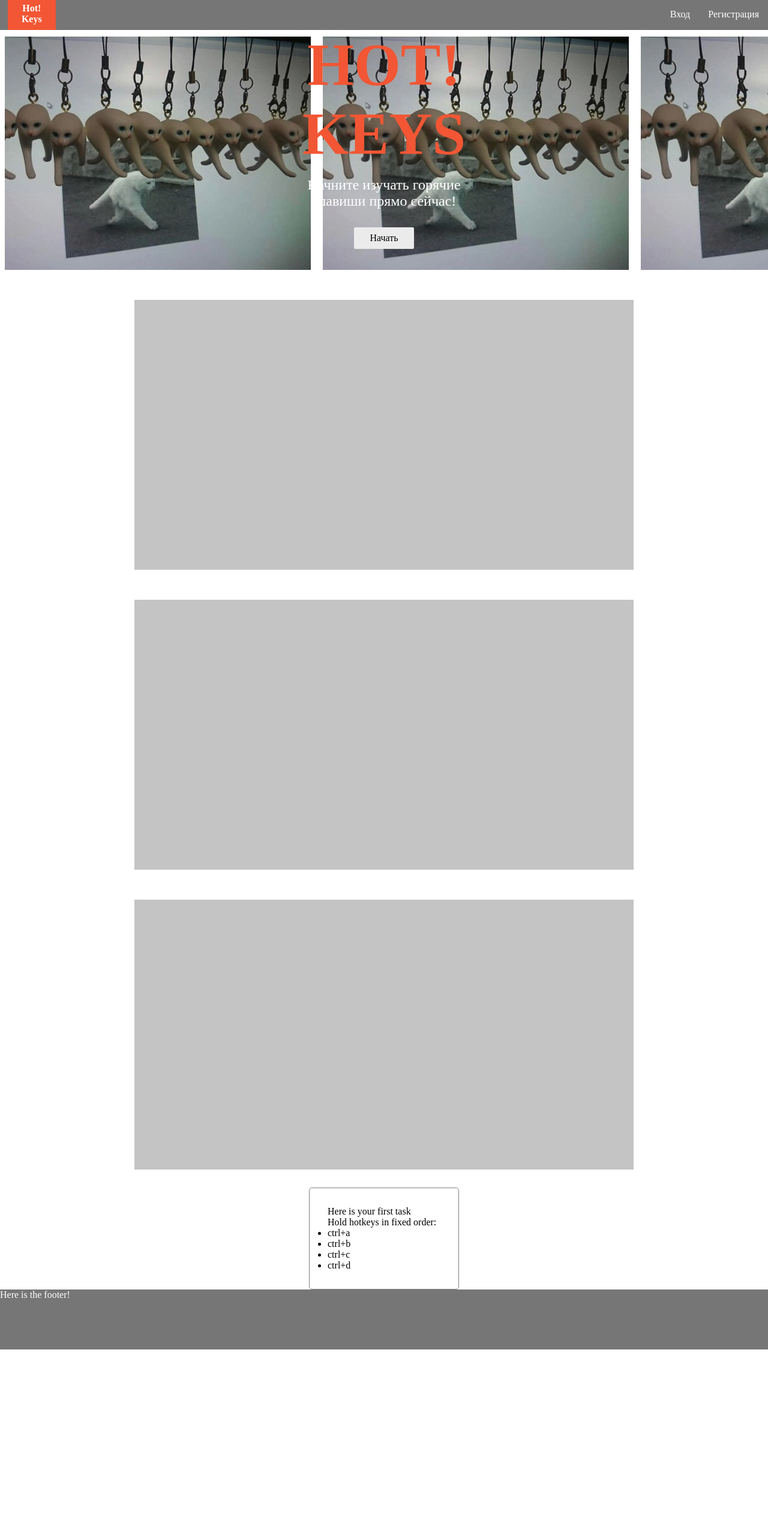
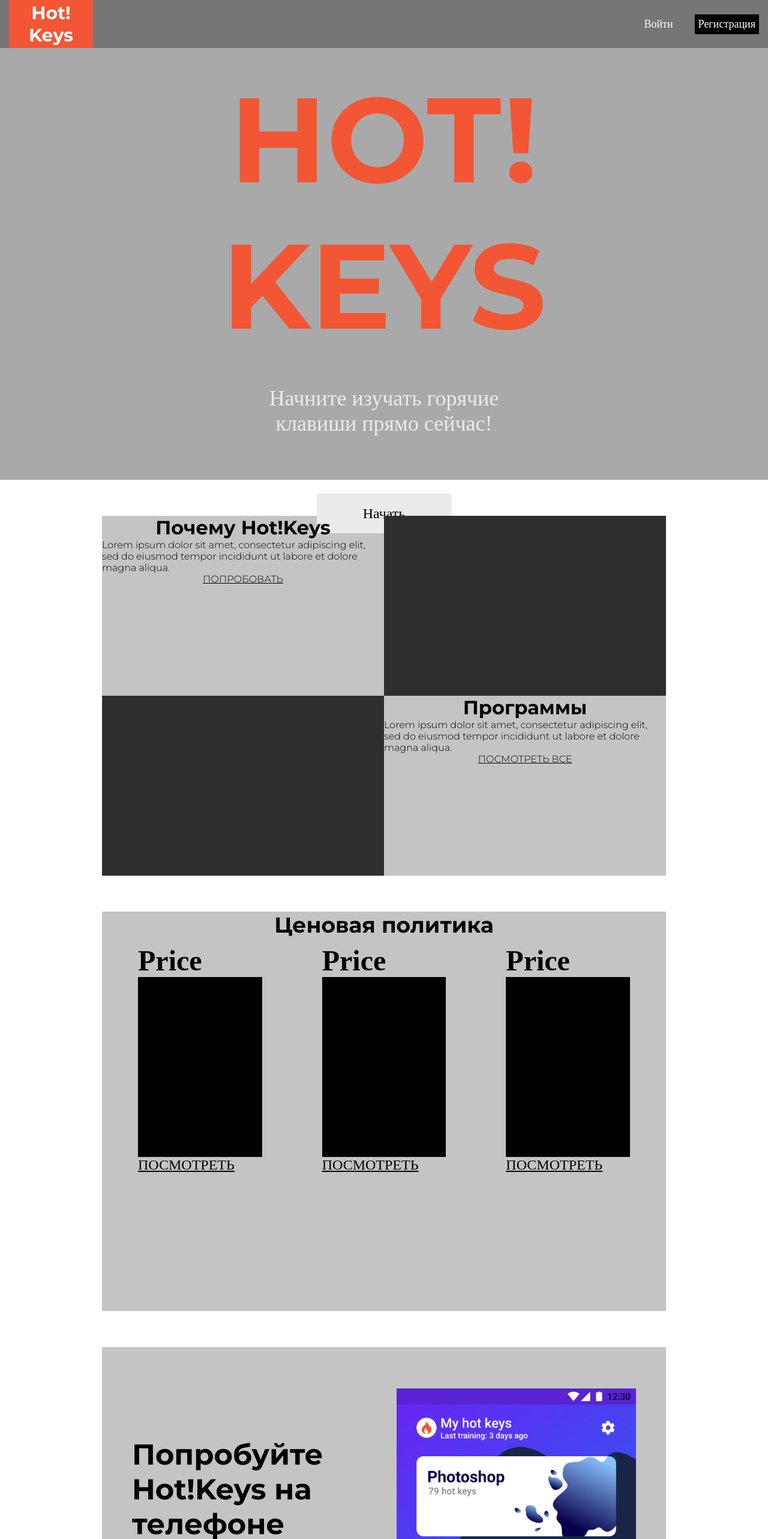
Before and after one commit to LeagueOfDevelopers/HotKeysFrontend, a React (Create React App) app in the folder hotkeys/: page / in a window 1280 px wide. Shown: the top 2566 px of the page at 60% size. Before the commit the page ends 2250 px from the top, so only its background shows below. Built offline with nearby package versions, Linux system fonts and the light colour scheme.

Commit message:
added layout

```diff
--- a/hotkeys/src/App.css
+++ b/hotkeys/src/App.css
@@ -1,3 +1,11 @@
+@import url('https://fonts.googleapis.com/css?family=Montserrat:300,700');
+@import url('https://fonts.googleapis.com/css?family=PT+Sans:100');
+
+* {
+  margin: 0;
+   padding: 0;
+ }
+
 .App {
   width: 100%;
   height: 100%;
--- /dev/null
+++ b/hotkeys/src/components/PriceColumns/PriceColumns.css
@@ -0,0 +1,16 @@
+#bar-element{
+    font-family: PTSans;
+    font-size: 24px;
+    height: 100%;
+    display: flex;
+    flex-basis: 30%;
+    flex-direction: column;
+    padding: 0 50px;
+
+}
+
+#column{
+    height: 300px;
+    background-color: #000000;
+
+}
--- /dev/null
+++ b/hotkeys/src/components/PriceColumns/PriceColumns.js
@@ -0,0 +1,15 @@
+import React from 'react';
+
+import './PriceColumns.css';
+
+const PriceColumns = (props) =>{
+    return(
+        <div id='bar-element'>
+            <h1>Price</h1>
+            <div id='column'></div>
+            <a href='#'>ПОСМОТРЕТЬ</a>
+        </div>
+    )
+}
+
+export default PriceColumns;
--- a/hotkeys/src/containers/Footer/Footer.css
+++ b/hotkeys/src/containers/Footer/Footer.css
@@ -1,29 +1,7 @@
- footer{
-
-    left: 0;
-    bottom: 0;
+footer{
     height: auto;
     width: 100%;
+    height: 100px;
     color: #ffffff;
     background-color: #767676;
 }
-.Footer{
-    align-content: center;
-}
-* {
-    margin: 0;
-    padding: 0;
-  }
-  .wrapper {
-    display: flex;
-    flex-direction: column;
-    height: 100%;
-  }
-
-  .footer {
-    flex: 0 0 auto;
-    width: 100%;
-    color: #ffffff;
-    background-color: #767676;
-    height: 100px;
-  }
--- a/hotkeys/src/containers/Footer/Footer.js
+++ b/hotkeys/src/containers/Footer/Footer.js
@@ -5,8 +5,8 @@ class Footer extends Component{
 
     render(){
         return(
-            <footer className="footer">
-                Here is the footer!
+            <footer id="footer">
+
             </footer>
         )
     }
--- a/hotkeys/src/containers/Header/Header.css
+++ b/hotkeys/src/containers/Header/Header.css
@@ -1,38 +1,64 @@
-.Header{
+#Header{
     width: 100%;
-    min-height: 50px;
+    height: 80px;
+    position: relative;
     background-color: #767676;
     align-items: center;
     border-radius: none;
     color: #ffffff;
+    padding: 0 15px;
+    box-sizing: border-box;
 }
+ul{
+    display: block;
+    height: 80px;
 
-.HeaderTabs{
+}
+.header-tabs{
     list-style: none;
 }
 
-.Logo{
-    width: 80px;
-    height: 45px;
-
+.logo{
+    width: 140px;
+    height: 100%;
+    display: flex;
     float: left;
     text-align: center;
+    justify-content: center;
+    align-items: center;
 
-    font-family: Montserrat;
-    font-weight: bold;
+    font-family: 'Montserrat', sans-serif;
+    font-size: 30px;
+    font-weight: 600;
     background-color: #f25634;
 
     letter-spacing: normal;
     color: #ffffff;
-    margin-left: 1%;
-    padding-top: 5px;
+}
+.right{
+    height: 100%;
+
+    float: right;
+    margin: auto;
+
+    display: flex;
+    justify-content: center;
+    align-items: center;
 
 }
-.Login{
-    float: right;
-    margin-left: auto;
-    margin-right: 0em;
-    align-items: center;
-    padding-right: 5px;
-    padding: 15px;
+
+.right:last-child{
+    margin-right: 30px;
 }
+
+.login{
+    font-family: "PT Sans";
+    font-weight: normal;
+    font-size: 18px;
+    padding: 6px;
+    border: none;
+    outline: none;
+    cursor: pointer;
+    color: #ffffff;
+    background-color: #000000;
+}
--- a/hotkeys/src/containers/Header/Header.js
+++ b/hotkeys/src/containers/Header/Header.js
@@ -5,13 +5,18 @@ import { connect } from 'react-redux';
 import './Header.css'
 
 const Header = () => {
-    return <nav className="Header">
-        <ul className="HeaderTabs">
-            <li className="Logo">Hot!<br/>Keys</li>
-            <li className="Login"> Регистрация</li>
-            <li className="Login">Вход </li>
+    return <div id="Header">
+        <ul className="header-tabs">
+            <li className="logo">Hot!<br />Keys</li>
+            <li className='right'><button className="login">Регистрация</button></li>
+            <li className='right'><button
+                className="login"
+                style={{backgroundColor: 'transparent'}}>
+                Войти
+                </button>
+            </li>
         </ul>
-    </nav>
+    </div>
 }
 
 export default Header;
--- a/hotkeys/src/containers/HomePage/HomePage.css
+++ b/hotkeys/src/containers/HomePage/HomePage.css
@@ -1,50 +1,132 @@
-.startRectangle{
-    background-image: url(../../assets/images/zpI-mYQAFm4.jpg);
-    height: 400px;
+a{
+    color: #000;
+}
+
+.main-screen {
+    background-color: darkgray;
+    height: calc(100vh - 80px);
     width: 100%;
     text-align: center;
+    margin: 0 auto 60px;
 }
 
-.hotKeys{
+.container {
+    margin: 0 auto;
+    padding: 0 10px;
+    max-width: 960px;
+    -webkit-box-sizing: border-box;
+    -moz-box-sizing: border-box;
+    box-sizing: border-box;
+}
+
+.hotKeys {
     font-family: Montserrat;
-    font-size: 100px;
+    font-size: 200px;
     font-weight: bold;
     color: #f25634;
+    margin: auto;
+    width: 562px;
+    height: auto;
+    padding: 30px;
 }
 
-button {
+.btn {
     padding: 0;
-    font: inherit;
-
-    background-color: transparent;
     cursor: pointer;
-    font-family: PTSans;
-
-    display: inline-block;
-    text-align: center;
+    font-family: 'PT Sans';
+    font-size: 24px;
     text-decoration: none;
-
-    border: solid 1px transparent;
+    border: none;
     border-radius: 2px;
-
     padding: 0.5em 1em;
     margin: 15px auto;
-    width: 100px;
+    width: 225px;
+    height: 66px;
     background-color: #ebebeb;
-  }
+}
 
-.li2{
+.start {
+    font-family: 'PT Sans';
     color: #ebebeb;
-    font-size: 24px;
-    color: #ffffff;
+    font-size: 36px;
+    width: 395px;
+    height: 150px;
     margin: 15px auto;
 }
-.grey-backgr{
+
+.grey-wrapper {
     background-color: #c4c4c4;
-    height: 450px;
-    width: 65%;
-    margin: 50px auto 0;
+    height: 666px;
+    width: 940px;
+    margin: 0 auto 60px;
 }
-.grey-backgr:last-child{
-    margin-bottom: 30px;
+
+.introduction {
+    height: 600px;
+    display: flex;
+    flex-wrap: wrap;
+    width: 100%;
 }
+
+.quarter {
+    min-height: 300px;
+    flex-basis: 50%;
+    font-family: 'Montserrat';
+    display: flex;
+    flex-direction: column;
+    align-items: center;
+}
+
+.price {
+    font-family: Montserrat;
+    font-size: 36px;
+    align-items: center;
+    padding: 10px;
+    height: 100%;
+    display: flex;
+    -webkit-box-sizing: border-box;
+    -moz-box-sizing: border-box;
+    box-sizing: border-box;
+    overflow: hidden;
+}
+
+.half {
+    flex-basis: 50%;
+    padding: 0 50px;
+    position: relative;
+}
+
+.tryMobile__text {
+    width: 340px;
+    height: 171px;
+    padding-top: 150px;
+    font-family: Montserrat;
+    font-size: 48px;
+    color: #000000;
+}
+
+.tryMobile__btn {
+    font-family: 'Montserrat';
+    font-size: 18px;
+    font-weight: normal;
+    font-style: normal;
+    font-stretch: normal;
+    line-height: normal;
+    letter-spacing: normal;
+    color: #ffffff;
+    background-color: #000000;
+    width: 140px;
+    height: 51px;
+    margin-top: 22px;
+}
+
+.tryMobile__btn:last-child {
+    margin-left: 40px;
+}
+
+.mobileImage {
+    position: absolute;
+    width: 399px;
+    right: 50px;
+    bottom: -272px;
+}
--- a/hotkeys/src/containers/HomePage/HomePage.js
+++ b/hotkeys/src/containers/HomePage/HomePage.js
@@ -1,29 +1,59 @@
 import React, { Component } from 'react';
-import './HomePage.css'
 
-class HomePage extends Component{
+import PriceColumns from '../../components/PriceColumns/PriceColumns';
+import './HomePage.css';
 
-    render(){
-        return(
+import hotkeys_mobile from '../../assets/images/HotKeys_mobile.png';
+
+class HomePage extends Component {
+
+    render() {
+        return (
             <div className='homePage'>
-                <div className='startRectangle'>
-                    <ul>
-                        <li className='hotKeys'>HOT!<br/>KEYS</li>
-                        <li className='li2'>Начните изучать горячие <br/> клавиши прямо сейчас!</li>
-                        <li><button>Начать</button></li>
-                    </ul>
+                <div className='main-screen'>
+                    <h1 className='hotKeys'>HOT! KEYS</h1>
+                    <p className='start'>Начните изучать горячие клавиши прямо сейчас!</p>
+                    <button className='btn'>Начать</button>
                 </div>
+                <div className='container'>
+                    <div className='grey-wrapper introduction'>
+                        <div className='quarter'>
+                            <h1>Почему Hot!Keys</h1>
+                            <p>Lorem ipsum dolor sit amet, consectetur adipiscing elit, sed do eiusmod tempor incididunt ut labore et dolore magna aliqua. </p>
+                            <a href='#'>ПОПРОБОВАТЬ</a>
+                        </div>
+                        <div class="quarter" style={{backgroundColor: '#2e2e2e'}}>
 
-                <div className='grey-backgr'>
+                        </div>
+                        <div class="quarter" style={{backgroundColor: '#2e2e2e'}}>
 
-                </div>
+                        </div>
+                        <div class="quarter">
+                            <h1>Программы</h1>
+                            <p>Lorem ipsum dolor sit amet, consectetur adipiscing elit, sed do eiusmod tempor incididunt ut labore et dolore magna aliqua. </p>
+                            <a href='#'>ПОСМОТРЕТЬ ВСЕ</a>
+                        </div>
+                    </div>
 
-                <div className='grey-backgr'>
+                    <div className='grey-wrapper'>
+                        <h1 style={{fontFamily: 'Montserrat', fontSize: '36px', textAlign: 'center'}}>Ценовая политика</h1>
+                        <div className='price'>
+                        <PriceColumns />
+                        <PriceColumns />
+                        <PriceColumns />
+                        </div>
+                    </div>
 
-                </div>
-
-                <div className='grey-backgr'>
-
+                    <div className='grey-wrapper tryMobile'>
+                        <div className='half'>
+                            <h1 className='tryMobile__text'>Попробуйте Hot!Keys на телефоне</h1>
+                            <button className='tryMobile__btn'>AppStore</button>
+                            <button className='tryMobile__btn'>GooglePlay</button>
+                        </div>
+                        <div className='half'>
+                        <img className=' mobileImage' src={hotkeys_mobile} alt='hotkeys_mobile' />
+                        </div>
+                    </div>
                 </div>
             </div>
         )
```
Also changed, not shown: hotkeys/src/assets/images/HotKeys_mobile.png (added), hotkeys/src/assets/images/zpI-mYQAFm4.jpg (deleted).
